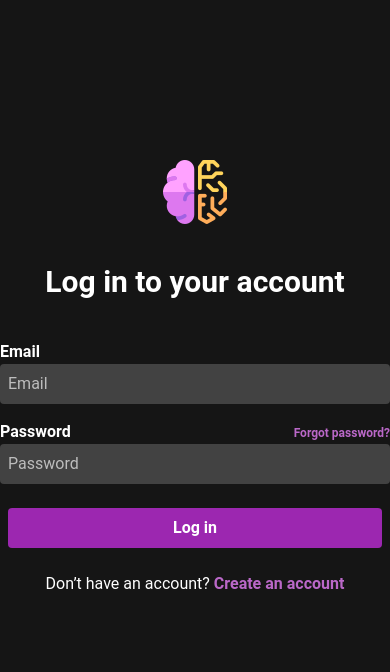
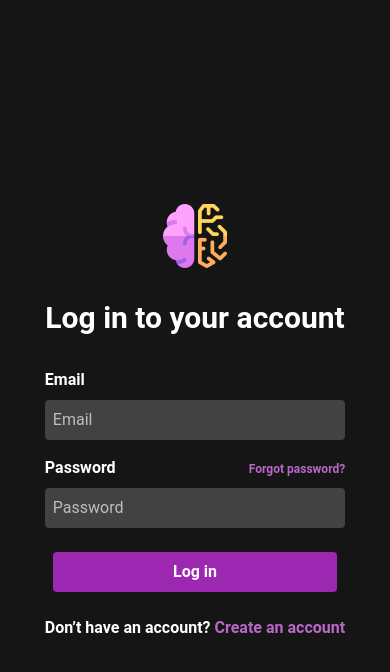
Before and after one commit to Pablog137/MindFlow, a React (Vite) app in the folder frontend/: page /login in a window 390 px wide. Shown: the top 672 px of the page. Built offline with nearby package versions, Linux system fonts and the light colour scheme.

Commit message:
Log In small adjustments and responsive

```diff
--- a/frontend/src/pages/Login.tsx
+++ b/frontend/src/pages/Login.tsx
@@ -2,10 +2,16 @@ import logo from "../assets/img/logo-64.png";
 
 export default function Login() {
     return (
-        <div className="text-white grid place-items-center mt-40">
+        <div className="flex justify-center items-center min-h-screen">
+            <div className="text-white grid place-items-center px-6">
                 <img src={logo} alt="Logo" />
-            <h1 className="text-3xl font-bold p-10">Log in to your account</h1>
-            <form action="" className="grid grid-cols-12 gap-4 w-full max-w-md">
+                <h1 className="text-3xl text-center font-bold py-8 md:p-10">
+                    Log in to your account
+                </h1>
+                <form
+                    action=""
+                    className="grid grid-cols-12 gap-4 w-full max-w-md"
+                >
                     <div className="col-span-12">
                         <label htmlFor="email" className="font-bold">
                             Email
@@ -14,7 +20,7 @@ export default function Login() {
                             type="email"
                             id="email"
                             placeholder="Email"
-                        className="bg-gray-800 p-2 rounded w-full"
+                            className="bg-gray-800 p-2 rounded w-full mt-2"
                         />
                     </div>
                     <div className="col-span-12">
@@ -36,7 +42,7 @@ export default function Login() {
                             type="password"
                             id="password"
                             placeholder="Password"
-                        className="bg-gray-800 p-2 rounded w-full"
+                            className="bg-gray-800 p-2 rounded w-full mt-2"
                         />
                     </div>
                     <div className="col-span-12 flex justify-center p-2">
@@ -48,7 +54,7 @@ export default function Login() {
                         </button>
                     </div>
                     <div className="col-span-12">
-                    <p className="text-center">
+                        <p className="text-center font-bold">
                             Don’t have an account? {""}
                             <span className="text-purple-300 font-bold">
                                 Create an account
@@ -57,5 +63,6 @@ export default function Login() {
                     </div>
                 </form>
             </div>
+        </div>
     );
 }
```
Lines whose indentation alone changed are shown as unchanged.
